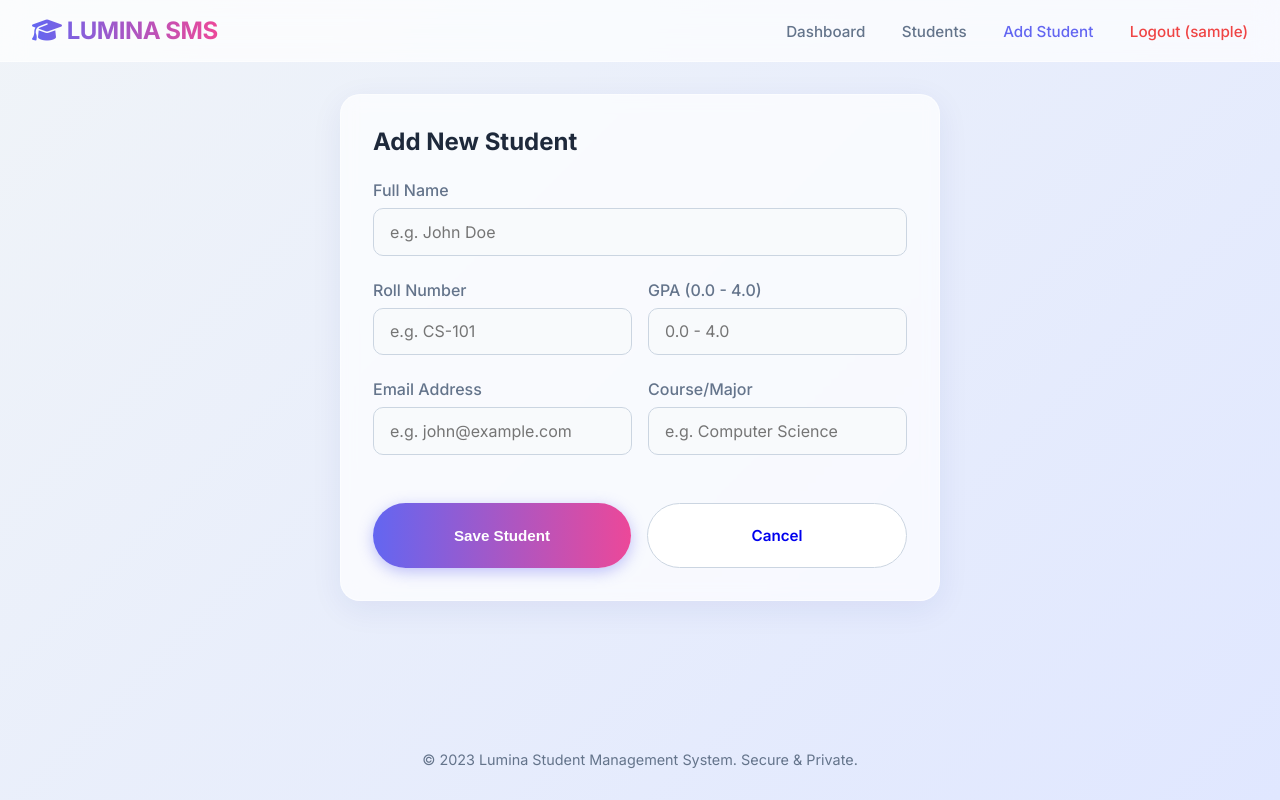
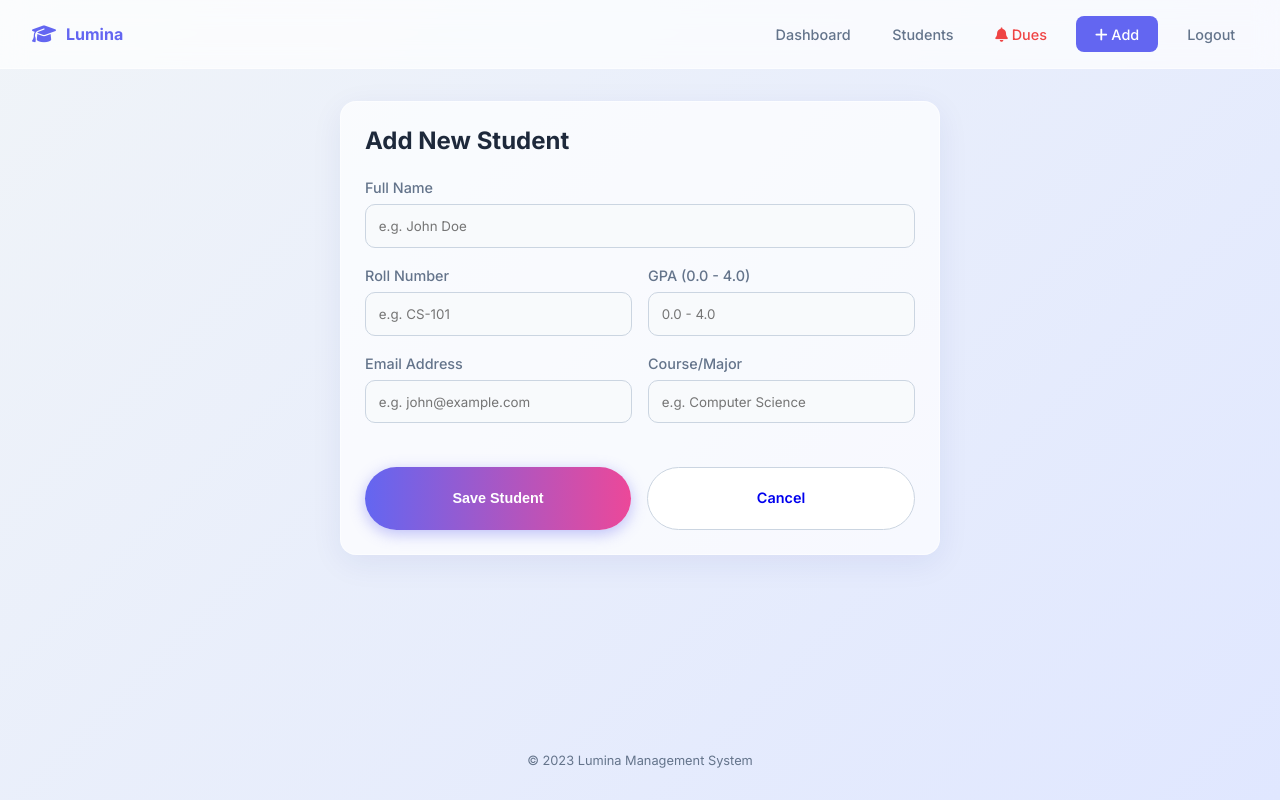
Before and after one commit to zahidSkywalker/Lumina-SMS, a Flask app: page /create in a window 1280 px wide. Run offline with Flask 3, Linux system fonts and the light colour scheme; the visitor is signed in with stand-in values (Sample User, id 1).

Commit message:
Update title and styles in base.html

```diff
--- a/templates/base.html
+++ b/templates/base.html
@@ -3,19 +3,16 @@
 <head>
     <meta charset="UTF-8">
     <meta name="viewport" content="width=device-width, initial-scale=1.0">
-    <title>Lumina Student Management</title>
-    <!-- Google Fonts: Inter -->
+    <title>Lumina Management</title>
     <link href="https://fonts.googleapis.com/css2?family=Inter:wght@300;400;500;600;700&display=swap" rel="stylesheet">
-    <!-- Font Awesome for Icons -->
     <link rel="stylesheet" href="https://cdnjs.cloudflare.com/ajax/libs/font-awesome/6.4.0/css/all.min.css">
 
     <style>
-        /* --- LUMINA DESIGN THEME --- */
         :root {
             --bg-body: #f0f4f8;
-            --primary: #6366f1; /* Indigo */
+            --primary: #6366f1;
             --primary-glow: rgba(99, 102, 241, 0.4);
-            --secondary: #ec4899; /* Pink */
+            --secondary: #ec4899;
             --text-dark: #1e293b;
             --text-light: #64748b;
             --white: #ffffff;
@@ -35,93 +32,165 @@
             flex-direction: column;
         }
 
-        /* Navigation */
+        /* --- MOBILE RESPONSIVE NAVIGATION --- */
         nav {
             background: var(--glass);
             backdrop-filter: blur(12px);
-            -webkit-backdrop-filter: blur(12px);
             border-bottom: 1px solid var(--border);
-            padding: 1rem 2rem;
+            padding: 1rem;
+            position: sticky;
+            top: 0;
+            z-index: 100;
             display: flex;
             justify-content: space-between;
             align-items: center;
-            position: sticky;
-            top: 0;
-            z-index: 100;
+            flex-wrap: wrap;
         }
 
         .logo {
             font-weight: 700;
-            font-size: 1.5rem;
+            font-size: 1.2rem;
             color: var(--primary);
-            letter-spacing: -0.5px;
-            text-transform: uppercase;
-            background: linear-gradient(90deg, var(--primary), var(--secondary));
-            -webkit-background-clip: text;
-            -webkit-text-fill-color: transparent;
             text-decoration: none;
+            display: flex;
+            align-items: center;
+            gap: 10px;
+        }
+
+        .nav-links {
+            display: flex;
+            gap: 1rem;
+            align-items: center;
+            width: 100%; /* Mobile first */
+            margin-top: 1rem;
+            justify-content: center;
+        }
+
+        /* Desktop: Nav moves to right, width auto */
+        @media (min-width: 768px) {
+            nav { padding: 1rem 2rem; }
+            .nav-links {
+                width: auto;
+                margin-top: 0;
+                justify-content: flex-end;
+            }
         }
 
         .nav-links a {
             text-decoration: none;
             color: var(--text-light);
-            margin-left: 2rem;
             font-weight: 500;
-            transition: color 0.3s;
-            font-size: 0.95rem;
+            font-size: 0.9rem;
+            padding: 0.5rem 0.8rem;
+            border-radius: 8px;
+            transition: all 0.3s;
         }
 
         .nav-links a:hover, .nav-links a.active {
             color: var(--primary);
+            background: rgba(99, 102, 241, 0.1);
         }
 
-        .nav-links .btn-nav {
+        .btn-nav {
             background: var(--primary);
             color: white !important;
-            padding: 0.5rem 1.2rem;
-            border-radius: 50px;
+            padding: 0.6rem 1.2rem !important;
         }
-        .nav-links .btn-nav:hover {
-            filter: brightness(1.1);
+        .nav-links .btn-nav:hover { filter: brightness(1.1); }
+
+        /* --- MAIN CONTAINER & RESPONSIVENESS --- */
+        .container {
+            width: 95%;
+            max-width: 1200px;
+            margin: 2rem auto;
+            padding: 0 1rem;
+            flex: 1;
         }
 
-        /* Main Container */
-        .container {
-            max-width: 1200px;
-            margin: 2rem auto;
-            padding: 0 2rem;
-            flex: 1;
-            width: 100%;
-        }
-
-        /* Lumina Cards */
+        /* Cards */
         .card-grid {
             display: grid;
-            grid-template-columns: repeat(auto-fit, minmax(300px, 1fr));
-            gap: 2rem;
+            grid-template-columns: repeat(auto-fit, minmax(280px, 1fr));
+            gap: 1.5rem;
             margin-top: 2rem;
         }
 
         .lumina-card {
             background: var(--glass);
-            backdrop-filter: blur(8px);
             border: 1px solid var(--border);
-            border-radius: 20px;
-            padding: 2rem;
+            border-radius: 16px;
+            padding: 1.5rem;
             box-shadow: var(--shadow);
-            transition: transform 0.3s ease, box-shadow 0.3s ease;
         }
 
-        .lumina-card:hover {
-            transform: translateY(-5px);
-            box-shadow: 0 12px 40px 0 rgba(31, 38, 135, 0.12);
+        /* Tables: Scrollable on Mobile */
+        .table-container {
+            background: var(--white);
+            border-radius: 16px;
+            overflow: hidden;
+            box-shadow: var(--shadow);
+            margin-top: 2rem;
         }
 
-        .stat-number {
-            font-size: 2.5rem;
-            font-weight: 700;
+        .table-wrapper {
+            overflow-x: auto; /* Enables horizontal scroll on small screens */
+            width: 100%;
+        }
+
+        table {
+            width: 100%;
+            border-collapse: collapse;
+            white-space: nowrap; /* Prevents content from wrapping ugly on mobile */
+        }
+
+        th {
+            background: #f8fafc;
+            padding: 1rem;
+            text-align: left;
+            font-weight: 600;
+            color: var(--text-light);
+            font-size: 0.85rem;
+        }
+
+        td {
+            padding: 1rem;
+            border-bottom: 1px solid #f1f5f9;
             color: var(--text-dark);
-            margin: 1rem 0;
+            font-size: 0.9rem;
+        }
+
+        tr:last-child td { border-bottom: none; }
+        tr:hover td { background: #f8fafc; }
+
+        /* Status Badges */
+        .badge {
+            padding: 4px 8px;
+            border-radius: 6px;
+            font-size: 0.75rem;
+            font-weight: 600;
+        }
+        .badge-paid { background: #dcfce7; color: #166534; }
+        .badge-due { background: #fee2e2; color: #991b1b; }
+
+        /* Forms */
+        .form-group { margin-bottom: 1.2rem; }
+        label { display: block; margin-bottom: 0.5rem; font-weight: 500; color: var(--text-light); font-size: 0.9rem; }
+
+        .form-control {
+            width: 100%;
+            padding: 0.8rem;
+            border: 1px solid #cbd5e1;
+            border-radius: 10px;
+            font-family: inherit;
+            background: #f8fafc;
+            transition: border-color 0.3s;
+        }
+
+        .form-control:focus {
+            outline: none;
+            border-color: var(--primary);
+            background: white;
+            box-shadow: 0 0 0 3px var(--primary-glow);
         }
 
         /* Buttons */
@@ -134,7 +203,8 @@
             cursor: pointer;
             transition: all 0.3s;
             border: none;
-            font-size: 0.95rem;
+            font-size: 0.9rem;
+            text-align: center;
         }
 
         .btn-primary {
@@ -142,11 +212,7 @@
             color: white;
             box-shadow: 0 4px 15px var(--primary-glow);
         }
-
-        .btn-primary:hover {
-            filter: brightness(1.1);
-            transform: scale(1.02);
-        }
+        .btn-primary:hover { filter: brightness(1.1); transform: translateY(-1px); }
 
         .btn-danger {
             background: #ef4444;
@@ -156,67 +222,13 @@
             border-radius: 8px;
         }
 
-        /* Tables */
-        .table-container {
-            background: var(--white);
-            border-radius: 20px;
-            overflow: hidden;
-            box-shadow: var(--shadow);
-            margin-top: 2rem;
-        }
-
-        table {
-            width: 100%;
-            border-collapse: collapse;
-        }
-
-        th {
-            background: #f8fafc;
-            padding: 1rem 1.5rem;
-            text-align: left;
-            font-weight: 600;
-            color: var(--text-light);
-            font-size: 0.85rem;
-            text-transform: uppercase;
-        }
-
-        td {
-            padding: 1rem 1.5rem;
-            border-bottom: 1px solid #f1f5f9;
-            color: var(--text-dark);
-        }
-
-        tr:last-child td { border-bottom: none; }
-        tr:hover td { background: #f8fafc; }
-
-        /* Forms */
-        .form-group { margin-bottom: 1.5rem; }
-        label { display: block; margin-bottom: 0.5rem; font-weight: 500; color: var(--text-light); }
-
-        .form-control {
-            width: 100%;
-            padding: 0.8rem 1rem;
-            border: 1px solid #cbd5e1;
-            border-radius: 10px;
-            font-family: inherit;
-            font-size: 1rem;
-            background: #f8fafc;
-            transition: border-color 0.3s;
-        }
-
-        .form-control:focus {
-            outline: none;
-            border-color: var(--primary);
-            background: white;
-            box-shadow: 0 0 0 4px var(--primary-glow);
-        }
-
         /* Flash Messages */
         .flash-msg {
             padding: 1rem;
             border-radius: 10px;
             margin-bottom: 1rem;
             font-weight: 500;
+            font-size: 0.9rem;
         }
         .flash-success { background: #dcfce7; color: #166534; border: 1px solid #bbf7d0; }
         .flash-danger { background: #fee2e2; color: #991b1b; border: 1px solid #fecaca; }
@@ -226,29 +238,32 @@
             text-align: center;
             padding: 2rem;
             color: var(--text-light);
-            font-size: 0.9rem;
+            font-size: 0.8rem;
+            margin-top: auto;
         }
     </style>
 </head>
 <body>
     <nav>
-        <a href="{{ url_for('home') }}" class="logo"><i class="fa-solid fa-graduation-cap"></i> Lumina SMS</a>
+        <a href="{{ url_for('home') }}" class="logo">
+            <i class="fa-solid fa-graduation-cap"></i> <span style="font-size: 1rem;">Lumina</span>
+        </a>
         <div class="nav-links">
             {% if current_user.is_authenticated %}
                 <a href="{{ url_for('dashboard') }}" {% if request.endpoint == 'dashboard' %}class="active"{% endif %}>Dashboard</a>
                 <a href="{{ url_for('student_list') }}" {% if request.endpoint == 'student_list' %}class="active"{% endif %}>Students</a>
-                <a href="{{ url_for('create_student') }}" {% if request.endpoint == 'create_student' %}class="active"{% endif %}>Add Student</a>
-                <a href="{{ url_for('logout') }}" style="color: #ef4444; margin-left: 2rem;">Logout ({{ current_user.username }})</a>
+                <a href="{{ url_for('reminders') }}" {% if request.endpoint == 'reminders' %}class="active"{% endif %} style="color: #ef4444;"><i class="fa-solid fa-bell"></i> Dues</a>
+                <a href="{{ url_for('create_student') }}" class="btn-nav"><i class="fa-solid fa-plus"></i> Add</a>
+                <a href="{{ url_for('logout') }}">Logout</a>
             {% else %}
-                <a href="{{ url_for('home') }}" {% if request.endpoint == 'home' %}class="active"{% endif %}>Home</a>
-                <a href="{{ url_for('login') }}" {% if request.endpoint == 'login' %}class="active"{% endif %}>Login</a>
+                <a href="{{ url_for('home') }}">Home</a>
+                <a href="{{ url_for('login') }}">Login</a>
                 <a href="{{ url_for('register') }}" class="btn-nav">Register</a>
             {% endif %}
         </div>
     </nav>
 
     <div class="container">
-        <!-- Flash Messages -->
         {% with messages = get_flashed_messages(with_categories=true) %}
             {% if messages %}
                 {% for category, message in messages %}
@@ -256,12 +271,11 @@
                 {% endfor %}
             {% endif %}
         {% endwith %}
-
         {% block content %}{% endblock %}
     </div>
 
     <footer>
-        &copy; 2023 Lumina Student Management System. Secure & Private.
+        &copy; 2023 Lumina Management System
     </footer>
 </body>
 </html>
```
